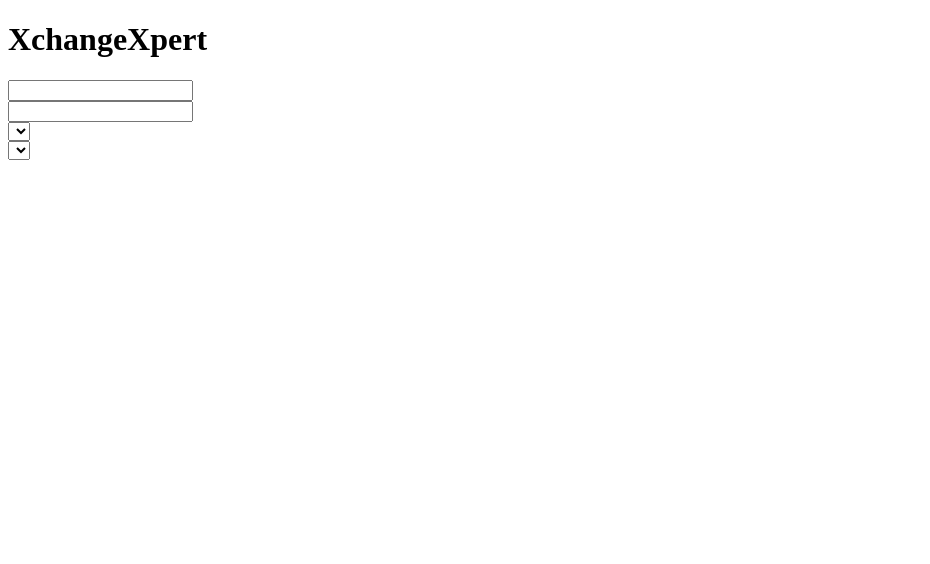
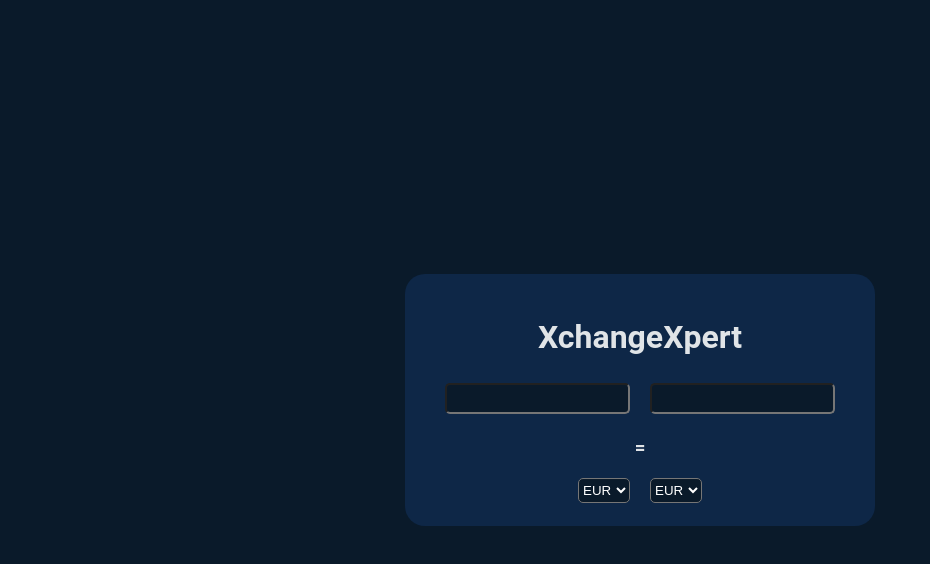
Before and after one commit to Davidnino21/XchangeXpert-project, a React (Vite) app: page / in a window 1280 px wide. Shown: the top 564 px of the page, without its empty margins (0-930 px from the left). Built offline with nearby package versions, Linux system fonts and the light colour scheme.

Commit message:
created layout and added style

```diff
--- a/src/App.css
+++ b/src/App.css
@@ -0,0 +1,49 @@
+body {
+  margin: 0;
+  padding: 0;
+  background-color: #0a1a2a;
+  color: #e0e4e7;
+  font-family: "Roboto", sans-serif;
+}
+
+div {
+  display: flex;
+  justify-content: center;
+  align-items: center;
+  height: 100vh;
+}
+
+.card {
+  background-color: #0e2747;
+  max-width: 100%;
+  text-align: center;
+  padding: 30px;
+  max-height: 24%;
+  margin: auto;
+  flex-direction: column;
+  border-radius: 20px;
+}
+
+.amount {
+  gap: 20px;
+  padding: 5px 10px;
+
+}
+
+.amount input {
+    height: 25px;
+    border-radius: 5px;
+    background-color: #0a1a2a;;
+    color: #ffffff;
+}
+
+.symbols {
+  gap: 20px;
+}
+
+select {
+    height: 25px;
+    border-radius: 5px;
+    background-color: #0a1a2a;;
+    color: #ffffff;
+}
--- a/src/App.jsx
+++ b/src/App.jsx
@@ -1,34 +1,41 @@
-import { useState } from 'react'
-import './App.css'
+import { useState } from "react";
+import "./App.css";
 
 function App() {
-
-
   return (
     <>
-      <div className='card'>
+      <div>
+        <div className="card">
           <h1>XchangeXpert</h1>
-        <div>
+          <div className="amount">
+            <input type="number" />
             <input type="number" />
           </div>
           <div>
-          <input type="number" />
+            <h3>=</h3>
           </div>
-        <div>
+          <div className="symbols">
             <select>
-            <option value=""></option>
-            <option value=""></option>
+              <option value="">EUR</option>
+              <option value="">MXN</option>
+              <option value="">ETH</option>
+              <option value="">USD</option>
+              <option value="">PKR</option>
+              <option value="">CAD</option>
             </select>
-        </div>
-        <div>
             <select>
-            <option value=""></option>
-            <option value=""></option>
+              <option value="">EUR</option>
+              <option value="">MXN</option>
+              <option value="">ETH</option>
+              <option value="">USD</option>
+              <option value="">PKR</option>
+              <option value="">CAD</option>
             </select>
           </div>
         </div>
+      </div>
     </>
-  )
+  );
 }
 
-export default App
+export default App;
```
Lines whose indentation alone changed are shown as unchanged.
